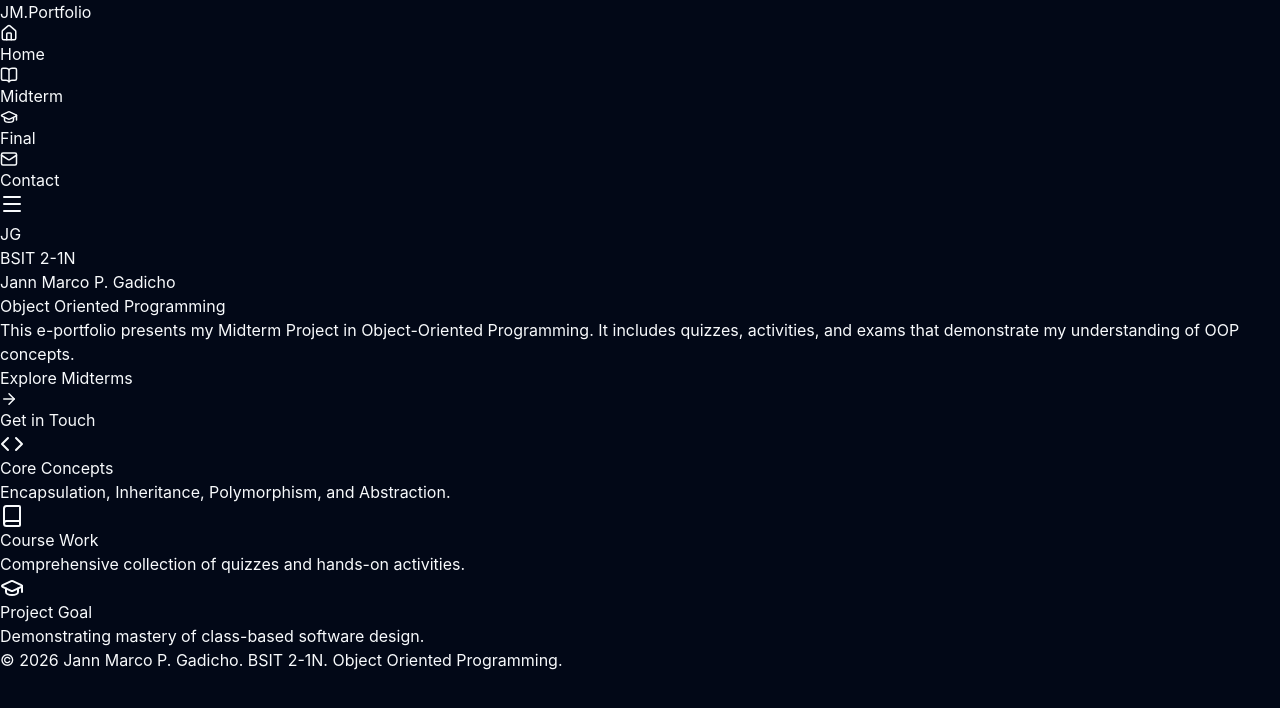
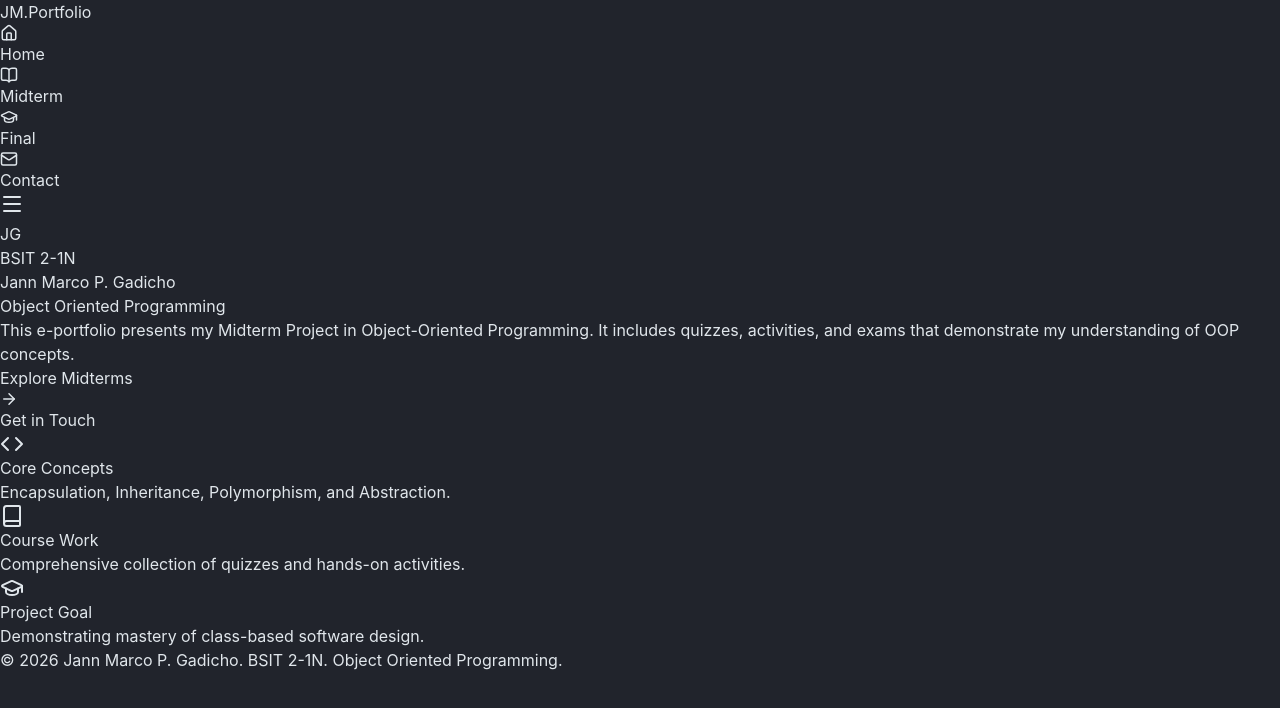
Before and after one commit to Jamacoo/OOP-EPortfolio, a React app: page / in a window 1280 px wide. Shown: the top 708 px of the page. Built offline with nearby package versions, Linux system fonts and the light colour scheme; the HTML template or start-up script is replaced by a standard one.

Commit message:
Update to softer greyish-black theme

```diff
--- a/src/index.css
+++ b/src/index.css
@@ -3,25 +3,26 @@
 @tailwind utilities;
 
 :root {
-  --background: 222.2 84% 4.9%;
-  --foreground: 210 40% 98%;
-  --card: 222.2 84% 4.9%;
-  --card-foreground: 210 40% 98%;
-  --popover: 222.2 84% 4.9%;
-  --popover-foreground: 210 40% 98%;
-  --primary: 217.2 91.2% 59.8%;
-  --primary-foreground: 222.2 47.4% 11.2%;
-  --secondary: 217.2 32.6% 17.5%;
-  --secondary-foreground: 210 40% 98%;
-  --muted: 217.2 32.6% 17.5%;
-  --muted-foreground: 215 20.2% 65.1%;
-  --accent: 217.2 32.6% 17.5%;
-  --accent-foreground: 210 40% 98%;
-  --destructive: 0 62.8% 30.6%;
-  --destructive-foreground: 210 40% 98%;
-  --border: 217.2 32.6% 17.5%;
-  --input: 217.2 32.6% 17.5%;
-  --ring: 224.3 76.3% 48%;
+  /* A softer, greyish-black theme */
+  --background: 220 15% 15%; /* Greyish black */
+  --foreground: 210 20% 90%; /* Light grey text */
+  --card: 220 15% 20%;      /* Slightly lighter card */
+  --card-foreground: 210 20% 90%;
+  --popover: 220 15% 20%;
+  --popover-foreground: 210 20% 90%;
+  --primary: 217 70% 60%;    /* Softer blue accent */
+  --primary-foreground: 220 15% 10%;
+  --secondary: 220 15% 25%;   /* Lighter grey accent */
+  --secondary-foreground: 210 20% 90%;
+  --muted: 220 15% 25%;
+  --muted-foreground: 215 10% 70%;
+  --accent: 220 15% 25%;
+  --accent-foreground: 210 20% 90%;
+  --destructive: 0 50% 50%;
+  --destructive-foreground: 210 20% 90%;
+  --border: 220 15% 30%;
+  --input: 220 15% 30%;
+  --ring: 217 70% 60%;
   --radius: 0.5rem;
 }
 
@@ -37,7 +38,7 @@ body {
 }
 
 .custom-scrollbar::-webkit-scrollbar-track {
-  background: rgba(255, 255, 255, 0.02);
+  background: rgba(255, 255, 255, 0.05);
   border-radius: 10px;
 }
 
```
